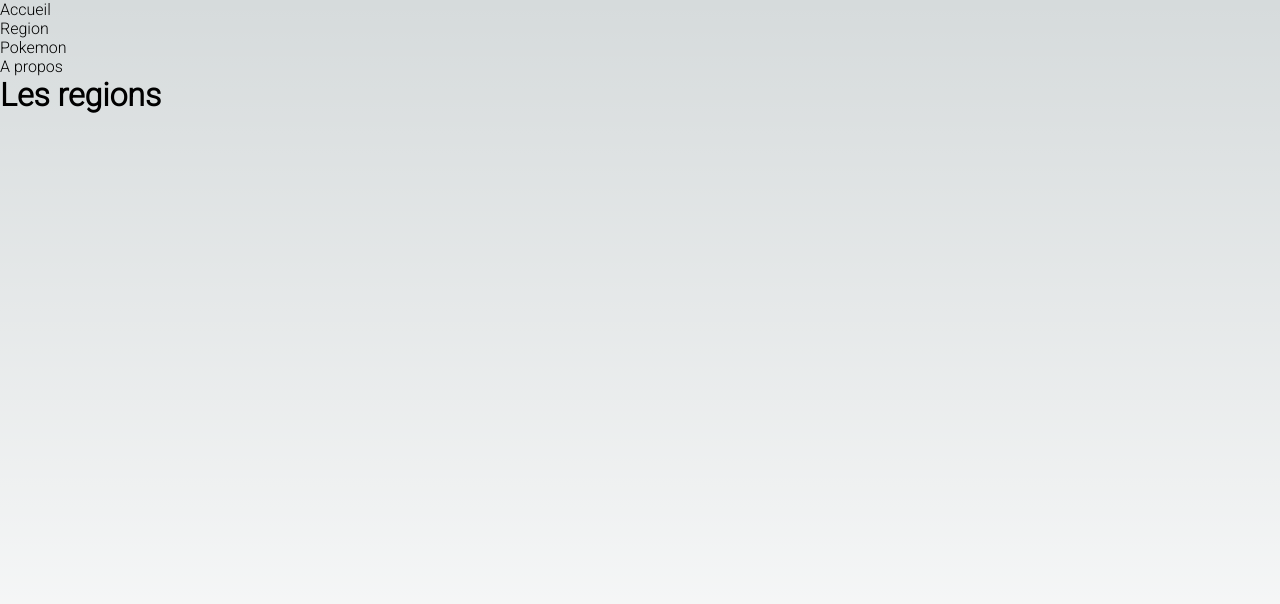
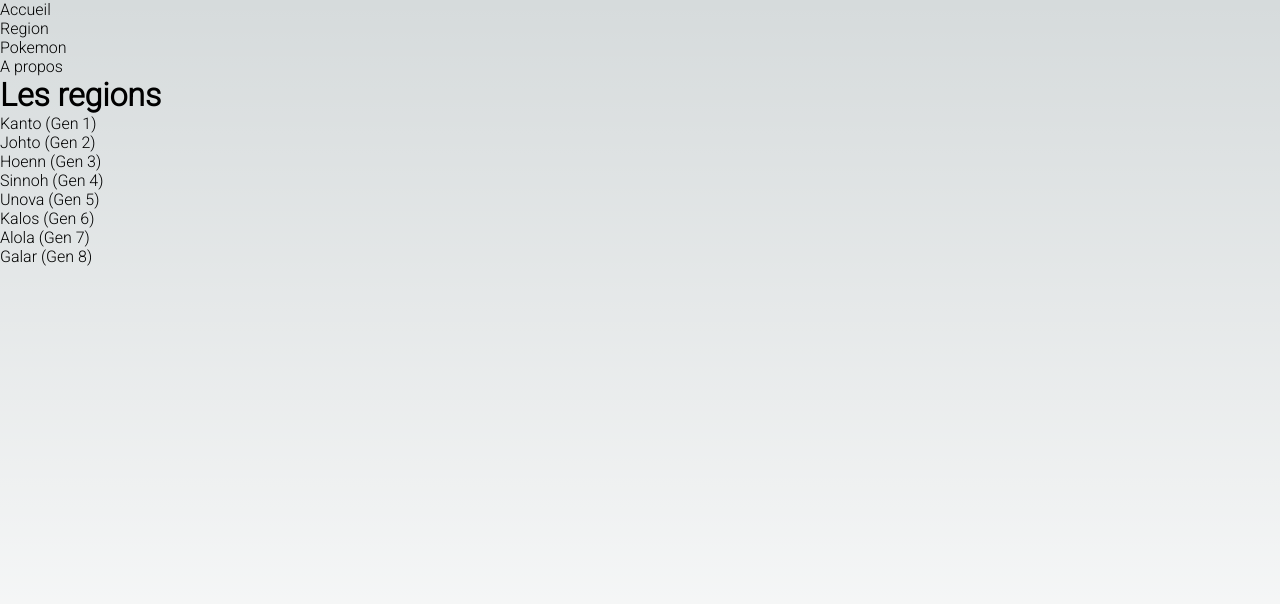
Before and after one commit to Formation-JS/BXL_FE2024_React_Demo07_NextJS, a Next.js app: page /region in a window 1280 px wide. Shown: the top 604 px of the page. Built offline with nearby package versions, Linux system fonts and the light colour scheme.

Commit message:
Region list 🙀

```diff
--- /dev/null
+++ b/src/components/RegionList/RegionList.jsx
@@ -0,0 +1,27 @@
+import Link from "next/link";
+
+// Afficher une liste des regions avec le format suivant :
+// • Kanto (Gen 1)
+// • Johto (Gen 2)
+
+const RegionListItem = ({ id, name, generation }) => {
+    return (
+        <li>
+            {/* <Link href={'/region/' + id}>{name} (Gen {generation})</Link> */}
+            <Link href={`/region/${id}`}>{name} (Gen {generation})</Link>
+        </li>
+    );
+};
+
+const RegionList = ({ regions }) => {
+
+    return (
+        <ul>
+            {regions.map(
+                region => <RegionListItem key={region.id} {...region} />
+            )}
+        </ul>
+    );
+};
+
+export default RegionList;
--- a/src/pages/region/index.jsx
+++ b/src/pages/region/index.jsx
@@ -1,12 +1,33 @@
+import RegionList from "@/components/RegionList/RegionList";
 import Layout from "@/container/Layout/Layout";
+import { getRegionAll } from "@/services/region.service";
 
-const Region = () => {
+// ↓ Composant pré-rendu (avec si necessaire du code client)
+const Region = ({ regions }) => {
 
     return (
         <Layout>
             <h1>Les regions</h1>
+            <RegionList regions={regions} />
         </Layout>
     );
 };
 
+// ↓ Méthode serveur qui permet d'injecté des données dans le composant exporté
+//  Il est possible d'utilise "getStaticProps" ou "getServerSideProps".
+export const getStaticProps = async () => {
+    // Pour cette page, on est en "SSG"
+
+    //! Récuperation des données necessaire pour la page (via les services)
+    const regionsData = await getRegionAll();
+
+    //! La fonction "getStaticProps" doit renvoyer un objet JS
+    return {
+        // Injection des données au composant via ses props
+        props: {
+            regions : regionsData
+        }
+    }
+}
+
 export default Region;
--- /dev/null
+++ b/src/services/region.service.js
@@ -0,0 +1,26 @@
+import pokemonData from '@/data/pokemon.json';
+
+// Ce service va contenir toutes les méthodes d'interaction avec les données "Region".
+// Celui-ci permet d'isoler la logique pour acceder au données (Db, API, Json, ...).
+
+export const getRegionCount = async () => {
+
+    return pokemonData.regions.length;
+}
+
+export const getRegionAll = async () => {
+
+    return pokemonData.regions;
+}
+
+export const getRegionById = async (id) => {
+
+    //! Méthode "find" : Permet d'obtenir un element d'une collection via un prédicat.
+    //!                  Le prédicat est une fonction qui renvoi une valeur booléen.
+    //!                  Si l'element n'est pas trouvé, la fonction renvoi "undefined"
+
+    //? Explication du predicat :
+    //  Pour chaque région, compare l'id de la region avec l'id recu en parametre
+
+    return pokemonData.regions.find(region => region.id === id);
+}
```
